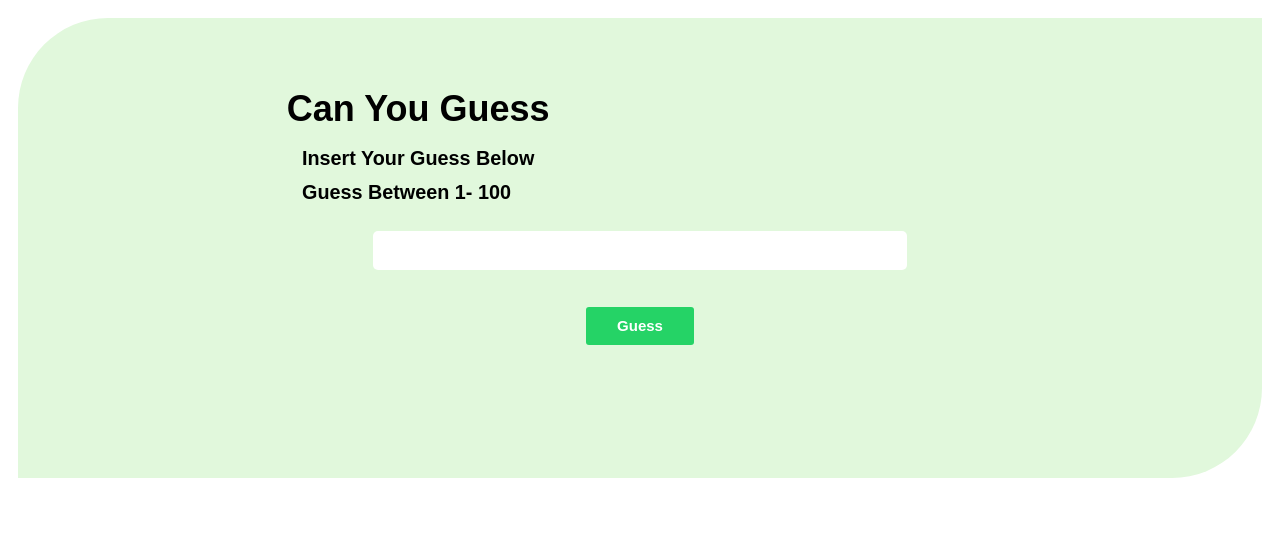
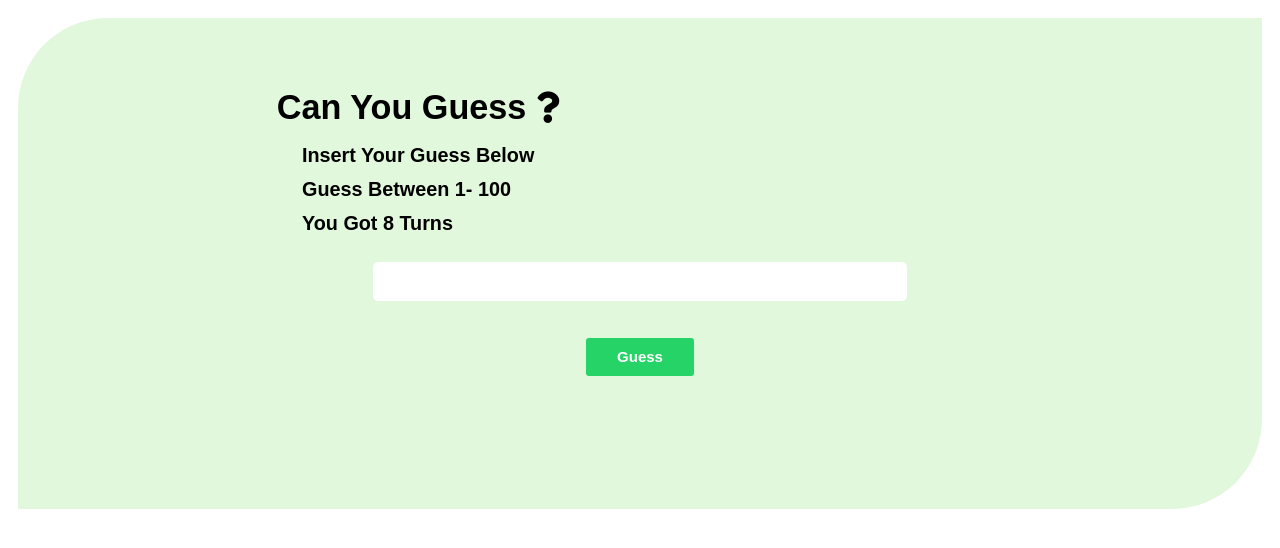
Before and after one commit to TalhaMW/Can_You_Guess.io, a plain HTML site: page index.html in a window 1280 px wide. Drawn offline with Linux system fonts and the light colour scheme.

Commit message:
can you guess update 1.2

```diff
--- a/index.html
+++ b/index.html
@@ -4,6 +4,7 @@
     <meta charset="UTF-8">
     <meta http-equiv="X-UA-Compatible" content="IE=edge">
     <meta name="viewport" content="width=device-width, initial-scale=1.0">
+    <link rel="stylesheet" href="https://use.fontawesome.com/releases/v5.15.4/css/all.css" integrity="sha384-DyZ88mC6Up2uqS4h/KRgHuoeGwBcD4Ng9SiP4dIRy0EXTlnuz47vAwmeGwVChigm" crossorigin="anonymous">
     <link rel="stylesheet" href="style.css">
     <script src="app.js" defer></script>
     <title>Can You Guess</title>
@@ -12,10 +13,11 @@
     <main>
         <div class="app-container">
             <div class="txt-container">
-                <div class="logo"><h1>can you guess</h1></div>
+                <div class="logo"><h1>can you guess <i style="font-size: 3.5rem;" class="fas fa-question"></i></h1></div>
                 <div class="des">
                     <p>insert your guess below</p>
                     <p style="padding-top: 1.2rem;">Guess between 1- 100</p>
+                    <p style="padding-top: 1.2rem;">You got 8 turns</p>
                 </div>
             </div>
             <div class="input-container">
--- a/style.css
+++ b/style.css
@@ -43,7 +43,7 @@ main{
 }
 .txt-container .logo{
 
-    font-size: 2rem;
+    font-size: 1.9rem;
     /* background-color:  rgb(71, 71, 71); */
 
 }
```
